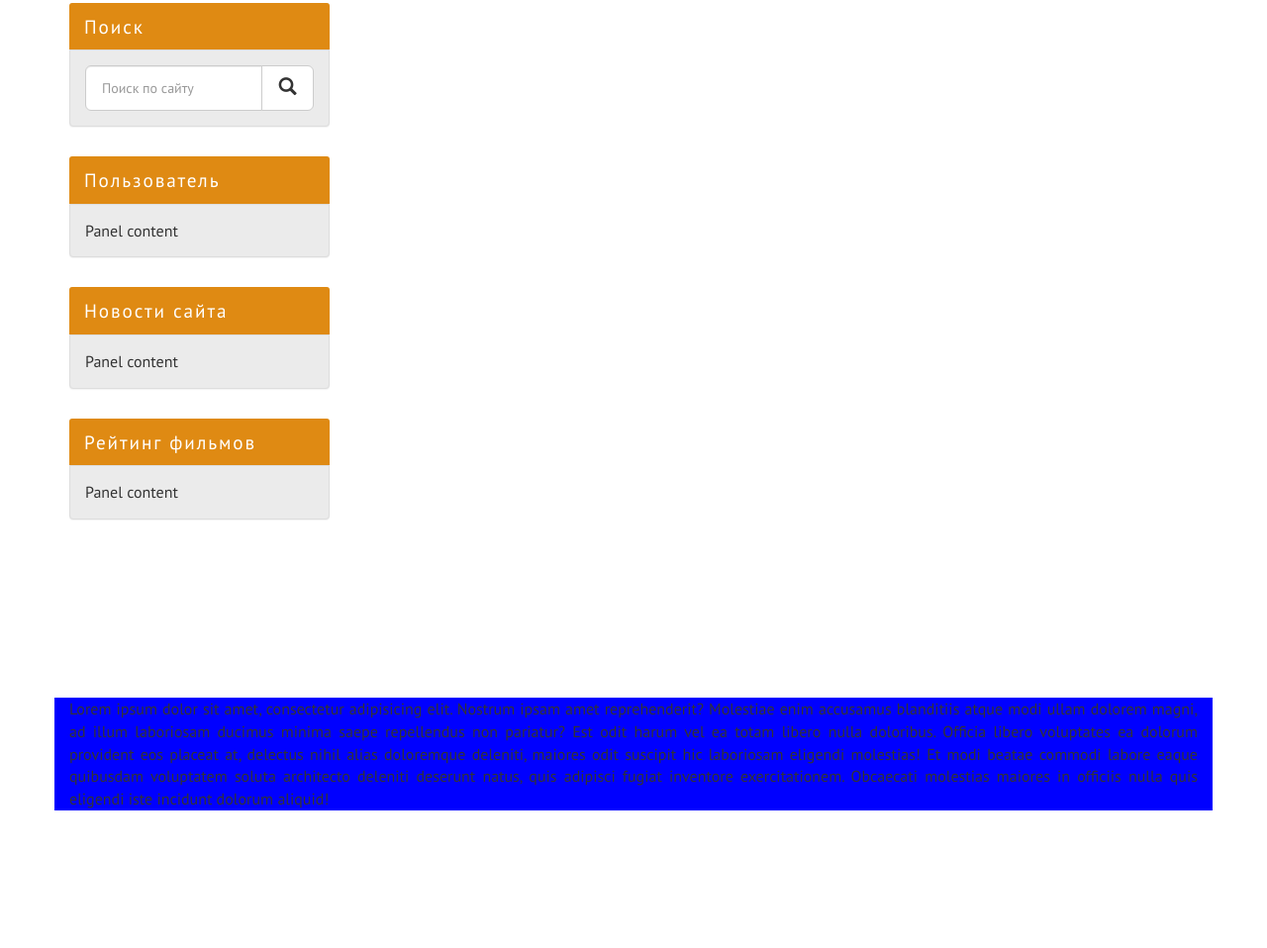
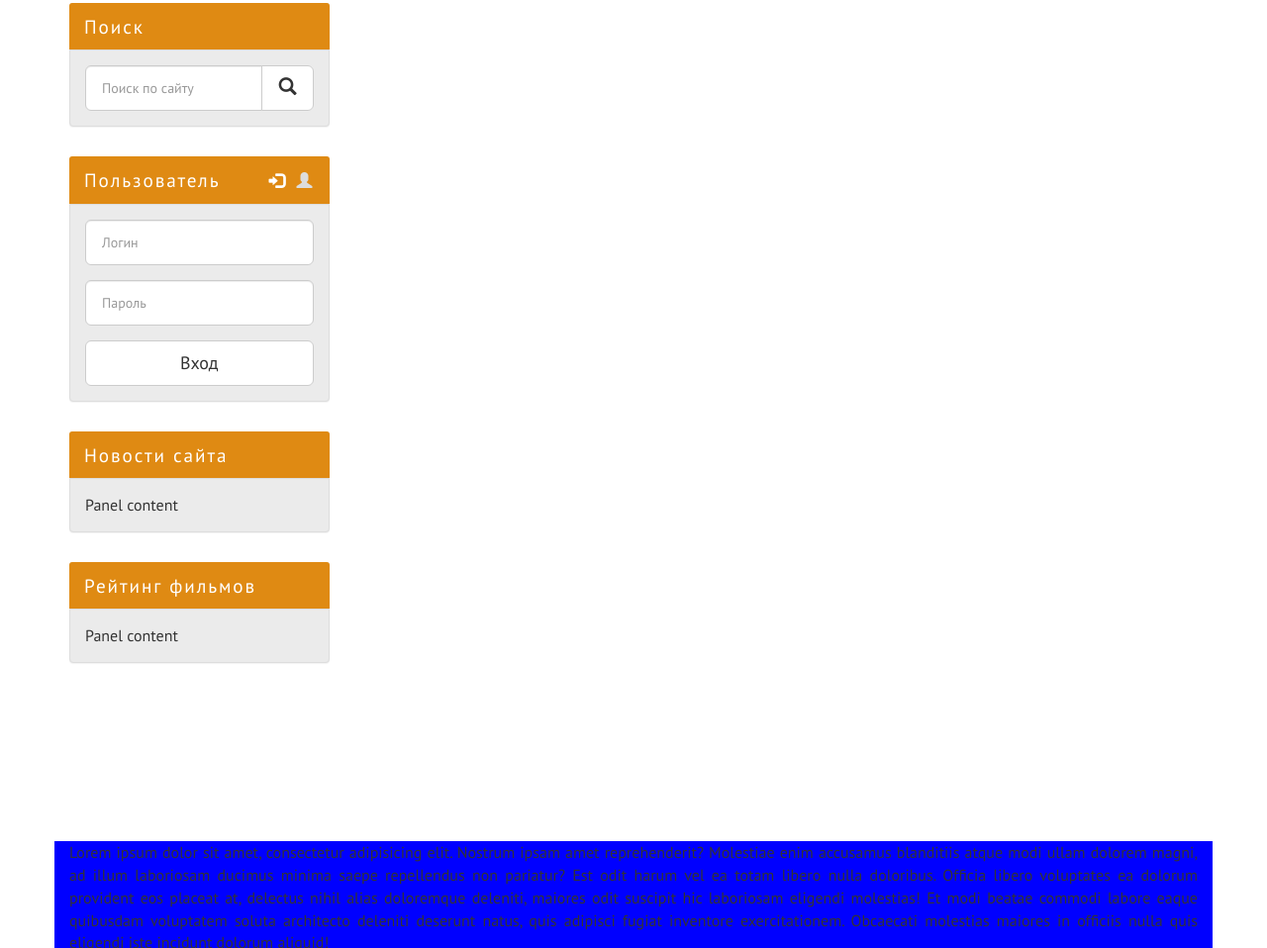
Before and after one commit to Prokudin-Dmitriy/kinozal-template, a website: page index.html in a window 1280 px wide. Shown: the part 825-1783 px from the top of the page at 99% size. Before the commit the page ends 1644 px from the top, so only its background shows below. Drawn offline with Linux system fonts and the light colour scheme.

Commit message:
Оформление формы пользователя

```diff
--- a/assets/scss/_bootstrap-theming.scss
+++ b/assets/scss/_bootstrap-theming.scss
@@ -85,6 +85,9 @@
   }
 }
 
-.input-group-lg > .form-control {
-  font-size: 0.875rem;
+.input {
+  &-lg,
+  &-group-lg > .form-control {
+    font-size: 0.875rem;
+  }
 }
--- a/assets/scss/_sidebar.scss
+++ b/assets/scss/_sidebar.scss
@@ -14,3 +14,25 @@
     width: 100%;
   }
 }
+
+.user-login {
+  position: relative;
+
+  &__tabs {
+    position: absolute;
+    top: 0;
+    right: $gap / 3 * 2;
+    border: none;
+
+    a {
+      color: $color-gray;
+      border: none !important;
+      background-color: transparent !important;
+      padding: 14px 5px 11px !important;
+    }
+
+    .active a {
+      color: $color-light !important;
+    }
+  }
+}
--- a/index.html
+++ b/index.html
@@ -127,7 +127,48 @@
         <div class="user-login panel panel-info">
           <div class="panel-heading">Пользователь</div>
           <div class="panel-body">
-            Panel content
+
+
+            <ul class="user-login__tabs nav nav-tabs" role="tablist">
+              <li role="presentation" class="active">
+                <a href="#user-login-sidebar" aria-controls="user-login-sidebar" role="tab" data-toggle="tab">
+                  <span class="glyphicon glyphicon-log-in"></span>
+                </a>
+              </li>
+              <li role="presentation">
+                <a href="#user-registration-sidebar" aria-controls="user-registration-sidebar" role="tab" data-toggle="tab">
+                  <span class="glyphicon glyphicon-user"></span>
+                </a>
+              </li>
+            </ul>
+            <div class="user-login__content tab-content">
+              <div role="tabpanel" class="tab-pane fade in active" id="user-login-sidebar">
+                <form action="login">
+                  <div class="form-group">
+                    <input class="form-control input-lg" type="text" placeholder="Логин">
+                  </div>
+                  <div class="form-group">
+                    <input class="form-control input-lg" type="password" placeholder="Пароль">
+                  </div>
+                  <button class="btn btn-default btn-lg btn-block">Вход</button>
+                </form>
+              </div>
+              <div role="tabpanel" class="tab-pane fade" id="user-registration-sidebar">
+                <form action="registration">
+                  <div class="form-group">
+                    <input class="form-control input-lg" type="text" placeholder="Логин">
+                  </div>
+                  <div class="form-group">
+                    <input class="form-control input-lg" type="password" placeholder="Пароль">
+                  </div>
+                  <div class="form-group">
+                    <input class="form-control input-lg" type="email" placeholder="Email">
+                  </div>
+                  <button class="btn btn-default btn-lg btn-block">Регистрация</button>
+                </form>
+              </div>
+            </div>
+
           </div>
         </div>
 
```
Also changed, not shown: assets/css/style.css.
